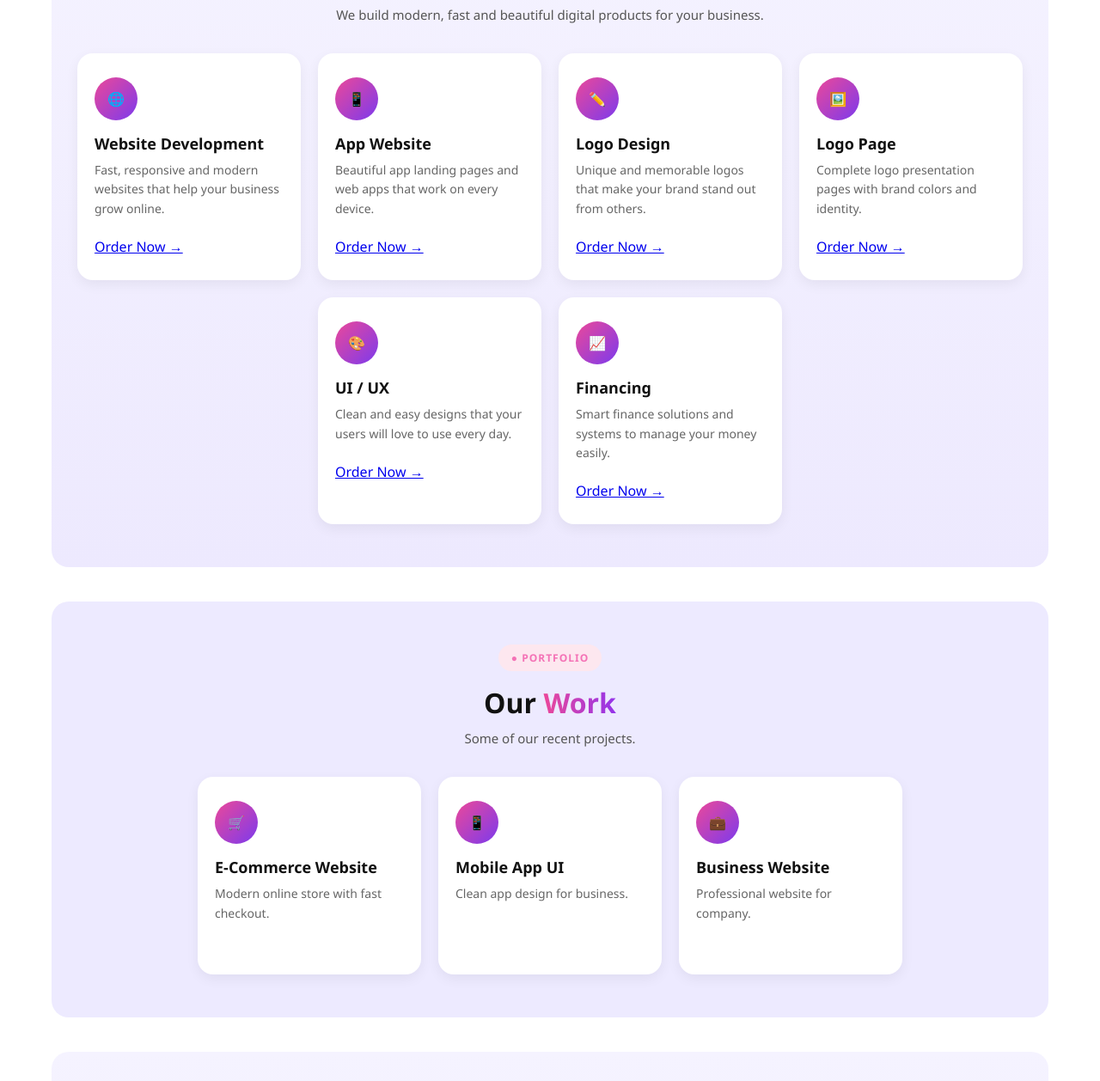
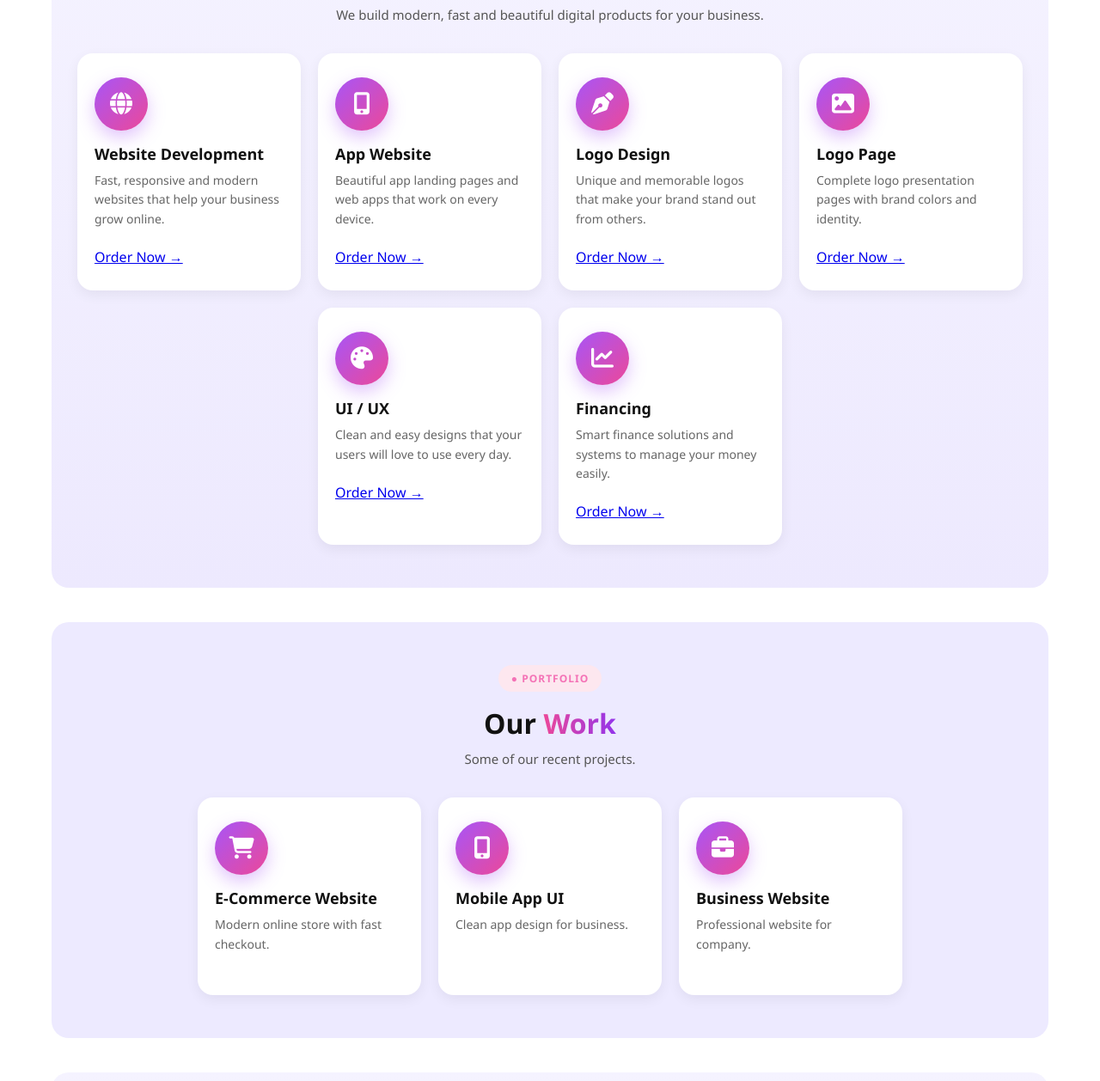
Before and after one commit to zaibabutt/MUZEX-TECH, a plain HTML site: page services.html in a window 1280 px wide. Shown: the part 382-1640 px from the top of the page at 86% size. Drawn offline with Linux system fonts and the light colour scheme.

Commit message:
Refactor services.html to include Font Awesome icons

```diff
--- a/services.html
+++ b/services.html
@@ -1,6 +1,6 @@
 <!DOCTYPE html>
 <html lang="en">
-<head><meta charset="UTF-8"><meta name="viewport" content="width=device-width, initial-scale=1.0"><title>Our Services - MUZEX</title><meta name="description" content="MUZEX Services - Website, App, Logo, UI UX, Portfolio and Blog."><link rel="stylesheet" href="style.css"></head>
+<head><meta charset="UTF-8"><meta name="viewport" content="width=device-width, initial-scale=1.0"><title>Our Services - MUZEX</title><meta name="description" content="MUZEX Services - Website, App, Logo, UI UX, Portfolio and Blog."><link rel="stylesheet" href="style.css"><link rel="stylesheet" href="https://cdnjs.cloudflare.com/ajax/libs/font-awesome/6.5.0/css/all.min.css"></head>
 <style>
 /* MOBILE NAVBAR FIX - MUZEX */
 @media (max-width: 768px){
@@ -78,7 +78,21 @@
     font-size:22px !important;
   }
 }
-
+/* SIRF ICON FIX - BAKI KUCH NAHI */
+.icon-box{
+  width:62px !important;
+  height:62px !important;
+  border-radius:50% !important;
+  display:flex !important;
+  align-items:center !important;
+  justify-content:center !important;
+  background:linear-gradient(135deg,#A855F7,#EC4899) !important;
+  box-shadow:0 8px 20px rgba(168,85,247,.35) !important;
+}
+.icon-box i{
+  color:#fff !important;
+  font-size:26px !important;
+}
 </style>
   <body>
 <div class="container">
@@ -93,12 +107,12 @@
 <section class="services" id="services">
   <div class="small">● OUR SERVICES</div><h2>Our <span>Services</span></h2><p class="sub">We build modern, fast and beautiful digital products for your business.</p>
   <div class="cards">
-    <div class="card"><div class="icon-box">🌐</div><h3>Website Development</h3><p>Fast, responsive and modern websites that help your business grow online.</p><br><a href="contact.html">Order Now →</a></div>
-    <div class="card"><div class="icon-box">📱</div><h3>App Website</h3><p>Beautiful app landing pages and web apps that work on every device.</p><br><a href="contact.html">Order Now →</a></div>
-    <div class="card"><div class="icon-box">✏️</div><h3>Logo Design</h3><p>Unique and memorable logos that make your brand stand out from others.</p><br><a href="contact.html">Order Now →</a></div>
-    <div class="card"><div class="icon-box">🖼️</div><h3>Logo Page</h3><p>Complete logo presentation pages with brand colors and identity.</p><br><a href="contact.html">Order Now →</a></div>
-    <div class="card"><div class="icon-box">🎨</div><h3>UI / UX</h3><p>Clean and easy designs that your users will love to use every day.</p><br><a href="contact.html">Order Now →</a></div>
-    <div class="card"><div class="icon-box">📈</div><h3>Financing</h3><p>Smart finance solutions and systems to manage your money easily.</p><br><a href="contact.html">Order Now →</a></div>
+    <div class="card"><div class="icon-box"><i class="fas fa-globe"></i></div><h3>Website Development</h3><p>Fast, responsive and modern websites that help your business grow online.</p><br><a href="contact.html">Order Now →</a></div>
+    <div class="card"><div class="icon-box"><i class="fas fa-mobile-alt"></i></div><h3>App Website</h3><p>Beautiful app landing pages and web apps that work on every device.</p><br><a href="contact.html">Order Now →</a></div>
+    <div class="card"><div class="icon-box"><i class="fas fa-pen-nib"></i></div><h3>Logo Design</h3><p>Unique and memorable logos that make your brand stand out from others.</p><br><a href="contact.html">Order Now →</a></div>
+    <div class="card"><div class="icon-box"><i class="fas fa-image"></i></div><h3>Logo Page</h3><p>Complete logo presentation pages with brand colors and identity.</p><br><a href="contact.html">Order Now →</a></div>
+    <div class="card"><div class="icon-box"><i class="fas fa-palette"></i></div><h3>UI / UX</h3><p>Clean and easy designs that your users will love to use every day.</p><br><a href="contact.html">Order Now →</a></div>
+    <div class="card"><div class="icon-box"><i class="fas fa-chart-line"></i></div><h3>Financing</h3><p>Smart finance solutions and systems to manage your money easily.</p><br><a href="contact.html">Order Now →</a></div>
   </div>
 </section>
 
@@ -106,18 +120,18 @@
 <section class="services" id="portfolio" style="background:#EDEAFF;">
 <div class="small">● PORTFOLIO</div><h2>Our <span>Work</span></h2><p class="sub">Some of our recent projects.</p>
 <div class="cards">
-<div class="card"><div class="icon-box">🛒</div><h3>E-Commerce Website</h3><p>Modern online store with fast checkout.</p></div>
-<div class="card"><div class="icon-box">📱</div><h3>Mobile App UI</h3><p>Clean app design for business.</p></div>
-<div class="card"><div class="icon-box">💼</div><h3>Business Website</h3><p>Professional website for company.</p></div>
+<div class="card"><div class="icon-box"><i class="fas fa-shopping-cart"></i></div><h3>E-Commerce Website</h3><p>Modern online store with fast checkout.</p></div>
+<div class="card"><div class="icon-box"><i class="fas fa-mobile-alt"></i></div><h3>Mobile App UI</h3><p>Clean app design for business.</p></div>
+<div class="card"><div class="icon-box"><i class="fas fa-briefcase"></i></div><h3>Business Website</h3><p>Professional website for company.</p></div>
 </div></section>
 
 <!-- BLOG - SERVICES KE ANDAR -->
 <section class="services" id="blog">
 <div class="small">● BLOG</div><h2>Latest <span>Blog</span></h2><p class="sub">Tips & ideas for your business growth.</p>
 <div class="cards">
-<div class="card"><div class="icon-box">📄</div><h3>Why Your Business Needs a Website?</h3><p>Website is your 24/7 shop. Learn why it matters.</p></div>
-<div class="card"><div class="icon-box">✏️</div><h3>Good Logo = Good Brand</h3><p>How logo builds trust for your brand.</p></div>
-<div class="card"><div class="icon-box">⚡</div><h3>Grow With MUZEX</h3><p>How we help startups grow fast.</p></div>
+<div class="card"><div class="icon-box"><i class="fas fa-file-alt"></i></div><h3>Why Your Business Needs a Website?</h3><p>Website is your 24/7 shop. Learn why it matters.</p></div>
+<div class="card"><div class="icon-box"><i class="fas fa-pen-nib"></i></div><h3>Good Logo = Good Brand</h3><p>How logo builds trust for your brand.</p></div>
+<div class="card"><div class="icon-box"><i class="fas fa-bolt"></i></div><h3>Grow With MUZEX</h3><p>How we help startups grow fast.</p></div>
 </div></section>
 
 <footer class="footer">
```
